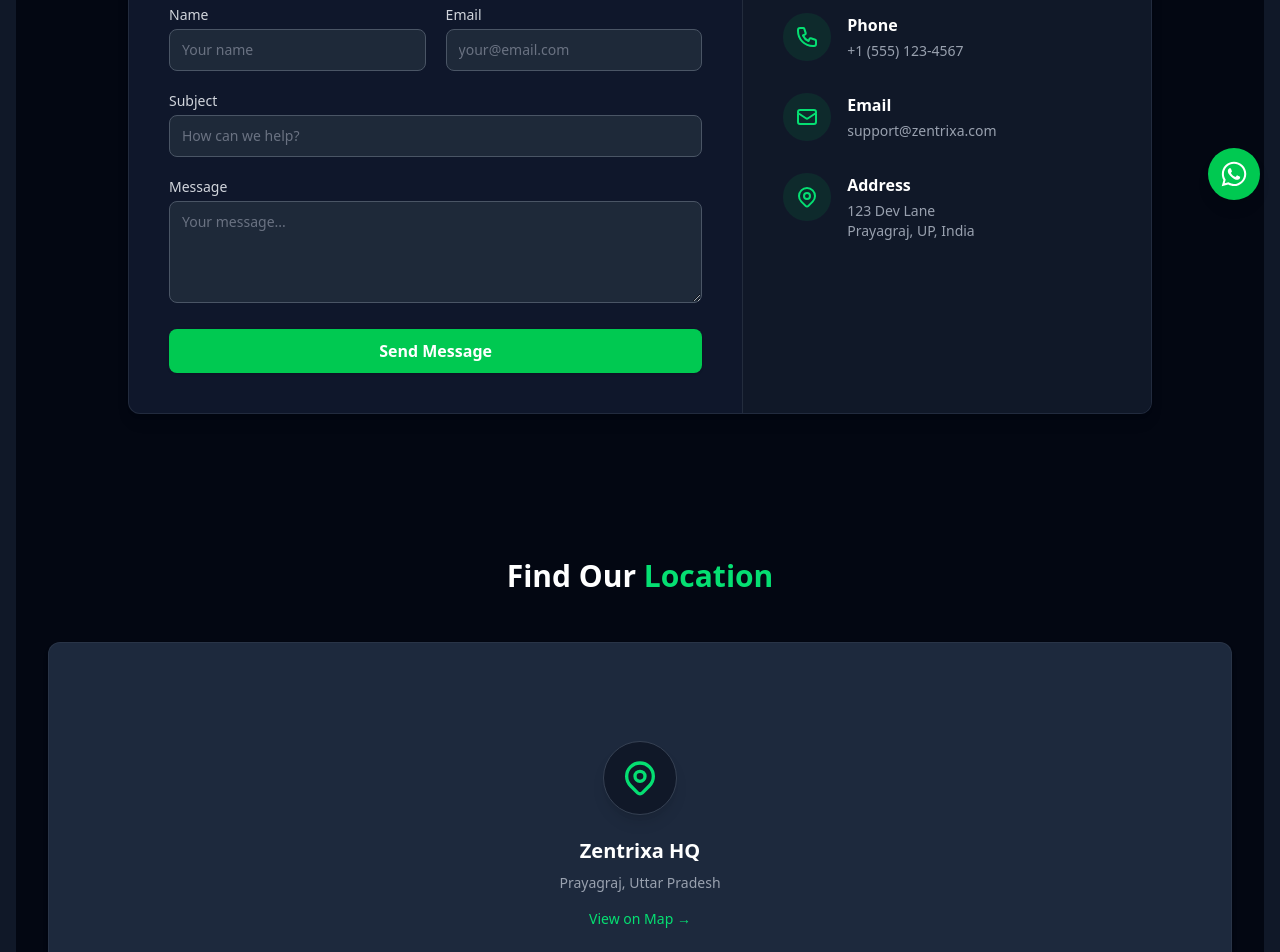
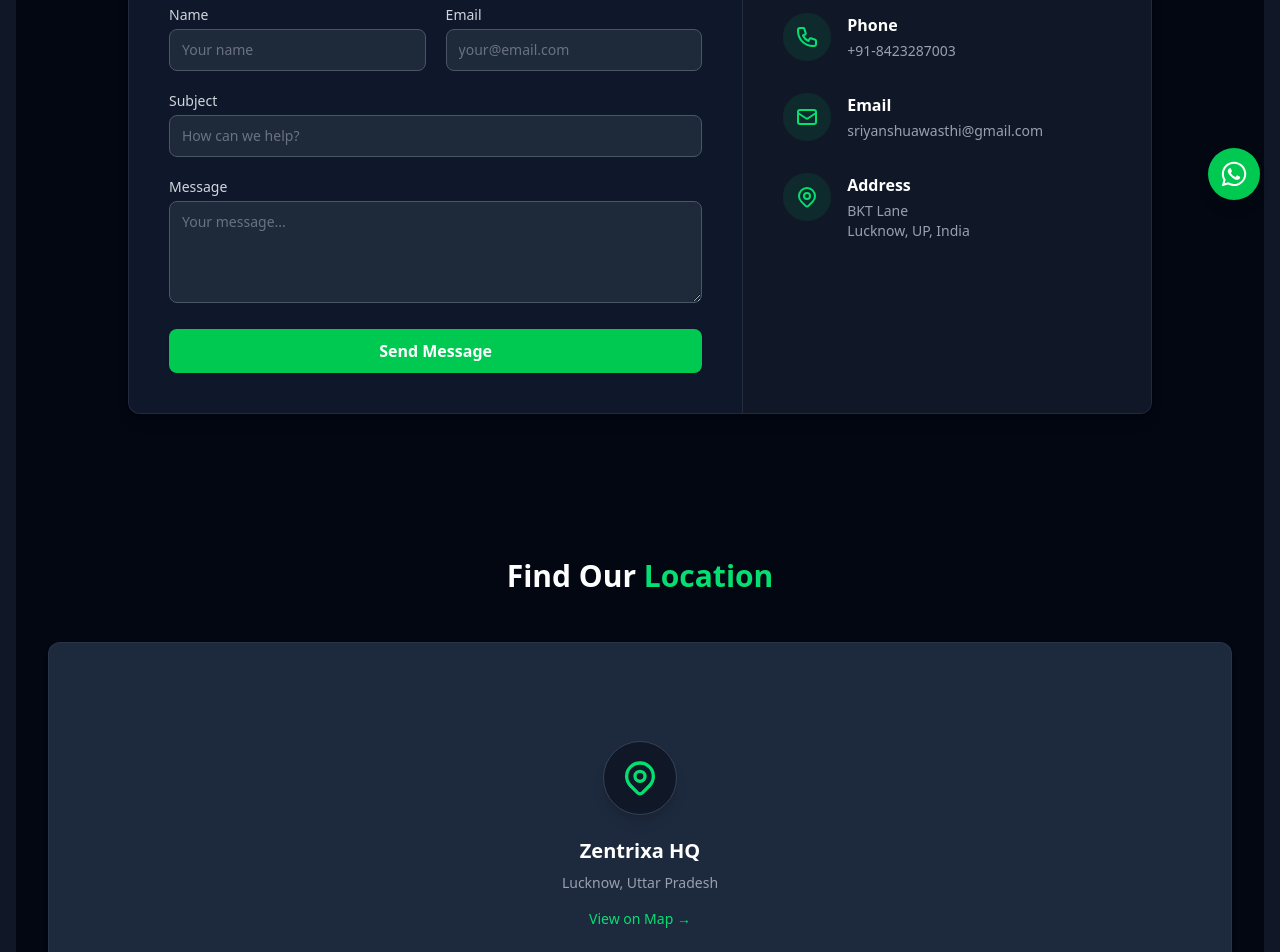
Before and after one commit to 63nitin/zentrixa, a React (Vite) app: page /contact in a window 1280 px wide. Shown: the part 580-1532 px from the top of the page. Built offline with nearby package versions, Linux system fonts and the light colour scheme.

Commit message:
Optimize

```diff
--- a/src/component/About.jsx
+++ b/src/component/About.jsx
@@ -166,4 +166,4 @@
   );
 };
 
-export default About;
+export default React.memo(About);
--- a/src/component/Contact.jsx
+++ b/src/component/Contact.jsx
@@ -17,7 +17,7 @@
 );
 
 
-export default function Contact() {
+ function Contact() {
   // TODO: Add state and handler for form submission
   // const [formData, setFormData] = useState({ name: '', email: '', subject: '', message: '' });
   // const handleSubmit = (e) => { e.preventDefault(); console.log(formData); }
@@ -147,7 +147,7 @@
                     </div>
                     <div className="ml-3 sm:ml-4">
                       <h4 className="text-sm sm:text-base font-semibold text-white">Phone</h4>
-                      <a href="tel:+15551234567" className="text-xs sm:text-sm text-gray-400 hover:text-green-400 mt-1 block">+1 (555) 123-4567</a> {/* Replace */}
+                      <a href="tel:+918423287003" className="text-xs sm:text-sm text-gray-400 hover:text-green-400 mt-1 block">+91-8423287003</a> {/* Replace */}
                     </div>
                   </div>
                    {/* Email */}
@@ -157,7 +157,7 @@
                      </div>
                      <div className="ml-3 sm:ml-4">
                        <h4 className="text-sm sm:text-base font-semibold text-white">Email</h4>
-                       <a href="mailto:support@zentrixa.com" className="text-xs sm:text-sm text-gray-400 hover:text-green-400 mt-1 block">support@zentrixa.com</a> {/* Replace */}
+                       <a href="mailto:support@zentrixa.com" className="text-xs sm:text-sm text-gray-400 hover:text-green-400 mt-1 block">sriyanshuawasthi@gmail.com</a> {/* Replace */}
                      </div>
                    </div>
                    {/* Address */}
@@ -167,7 +167,7 @@
                      </div>
                      <div className="ml-3 sm:ml-4">
                        <h4 className="text-sm sm:text-base font-semibold text-white">Address</h4>
-                       <p className="text-xs sm:text-sm text-gray-400 mt-1">123 Dev Lane<br />Prayagraj, UP, India</p> {/* Replace */}
+                       <p className="text-xs sm:text-sm text-gray-400 mt-1">BKT Lane<br />Lucknow, UP, India</p> {/* Replace */}
                      </div>
                    </div>
                    {/* Support Hours (Optional) */}
@@ -205,7 +205,7 @@
                     <LocationIcon className="w-8 h-8 sm:w-10 sm:h-10 text-green-400" />
                  </div>
                  <h3 className="text-lg sm:text-xl font-bold text-white mb-1 sm:mb-2">Zentrixa HQ</h3>
-                 <p className="text-xs sm:text-sm text-gray-400">Prayagraj, Uttar Pradesh</p>
+                 <p className="text-xs sm:text-sm text-gray-400">Lucknow, Uttar Pradesh</p>
                   {/* Add a link to Google Maps */}
                   <a
                      href="#" // Add Google Maps link here
@@ -269,3 +269,5 @@
     </div>
   );
 }
+
+export default React.memo(Contact)
--- a/src/component/Footer.jsx
+++ b/src/component/Footer.jsx
@@ -37,7 +37,7 @@
           <div>
             {/* Logo (reuse from navbar) */}
             <Link to="/" className="inline-block mb-4" aria-label="Go to Homepage">
-              <img src="/ZentrixaLogo.png" alt="Zentrixa Logo" className="h-12 w-auto ml-4 scale-300 " />
+              <img src="/ZentrixaLogo.png" alt="Zentrixa Logo" loading='lazy' className="h-12 w-auto ml-4 scale-300 " />
               {/* Optionally add text part if needed: <span className="text-xl font-bold text-white ml-2">entrixa</span> */}
             </Link>
             <p className="text-sm leading-relaxed mt-3">
@@ -51,7 +51,7 @@
             <ul className="space-y-2 text-sm">
               <li><Link to="/" className={linkStyle}>Home</Link></li>
               <li><Link to="/about" className={linkStyle}>About Us</Link></li>
-              <li><Link to="/services" className={linkStyle}>Services</Link></li>
+              <li><Link to="/service" className={linkStyle}>Services</Link></li>
               {/* Add other key links */}
               {/* <li><Link to="/contact" className={linkStyle}>Contact</Link></li> */}
             </ul>
@@ -62,10 +62,10 @@
             <h5 className="text-base font-semibold text-white mb-4 tracking-wide">Our Expertise</h5>
             <ul className="space-y-2 text-sm">
                {/* Update these links if you have specific service anchors/pages */}
-              <li><Link to="/services#web-development" className={linkStyle}>Web Development</Link></li>
-              <li><Link to="/services#social-media" className={linkStyle}>Social Media</Link></li>
-              <li><Link to="/services#reputation" className={linkStyle}>Reputation Management</Link></li>
-              <li><Link to="/services#analytics" className={linkStyle}>Analytics</Link></li>
+              <li><Link to="/service" className={linkStyle}>Web Development</Link></li>
+              <li><Link to="/service" className={linkStyle}>Social Media</Link></li>
+              <li><Link to="/service" className={linkStyle}>Reputation Management</Link></li>
+              <li><Link to="/service" className={linkStyle}>Analytics</Link></li>
             </ul>
           </div>
 
--- a/src/component/Hero.jsx
+++ b/src/component/Hero.jsx
@@ -183,4 +183,4 @@
   );
 }
 
-export default Hero;
+export default React.memo(Hero);
--- a/src/component/Navbar.jsx
+++ b/src/component/Navbar.jsx
@@ -88,6 +88,7 @@
 
     // Add descriptive alt text for accessibility
     alt="Zentrixa Logo"
+    loading='lazy'
 
     className="p-0 h-12 w-14 scale-350 ml-12 border-none "
   />
--- a/src/component/PricingCard.jsx
+++ b/src/component/PricingCard.jsx
@@ -82,4 +82,4 @@
   );
 };
 
-export default PricingPlan;
+export default React.memo(PricingPlan);
--- a/src/component/ServicePage.jsx
+++ b/src/component/ServicePage.jsx
@@ -111,4 +111,4 @@
   );
 }
 
-export default ServicesPage;
+export default React.memo(ServicesPage);
--- a/src/component/Trustedby.jsx
+++ b/src/component/Trustedby.jsx
@@ -65,10 +65,10 @@
           {techStack.map((tech, index) => (
             // Each tech icon is a slide
             // Use px-* for spacing. Use text-* for icon size.
-            <div key={index} className="!flex flex-col justify-center items-center   px-3 h-20 text-center">
+            <div key={index} className="!flex flex-col mt-2 justify-center items-center   px-3 h-20 text-center">
                {/* Render the Icon Component */}
                <tech.IconComponent
-                  className={`text-9xl scale-150 md:text-5xl ${tech.color || 'text-gray-400'}   transition-colors duration-200  border border-transparent rounded-2xl p-1 hover:border-yellow-300`}
+                  className={`text-9xl scale-150 md:text-5xl ${tech.color || 'text-gray-400'} mt-2   transition-colors duration-200  border border-transparent rounded-2xl p-1 hover:border-yellow-300`}
                   title={tech.name} // Tooltip
                />
                {/* Optional: Add text label below icon */}
@@ -81,4 +81,4 @@
   );
 }
 
-export default TechStack;
+export default React.memo(TechStack);
--- a/src/component/WhyChoose.jsx
+++ b/src/component/WhyChoose.jsx
@@ -76,4 +76,4 @@
   );
 }
 
-export default WhyChooseUs;
+export default React.memo(WhyChooseUs);
```
Also changed, not shown: 1 other file (tests, documents, lock files or other folders).
